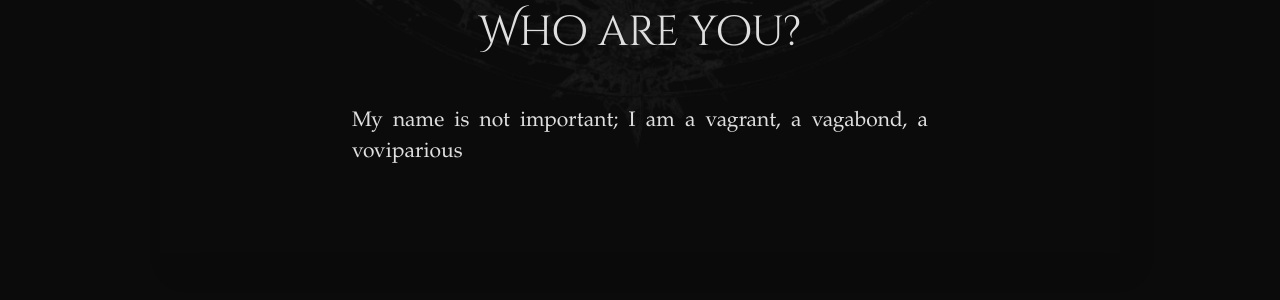
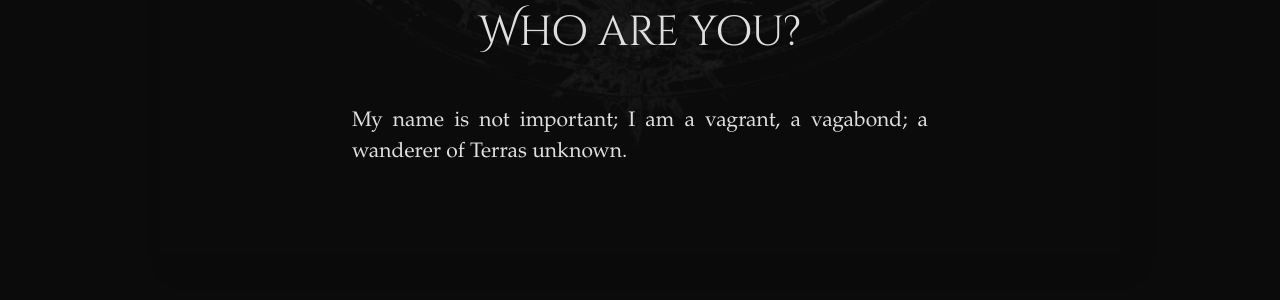
Before and after one commit to 7thSinScribe/ThePeculiarium, a Jekyll site: the page built from about.md, in a window 1280 px wide. Shown: the part 829-1129 px from the top of the page. Built offline with Jekyll 4.4.1, drawn with Linux system fonts in a browser that asks for light colours.

Commit message:
Update about.md

```diff
--- a/about.md
+++ b/about.md
@@ -8,4 +8,4 @@ Welcome to The Black Book, the Peculiarium Paradoxicum or simply The Book. Here
 
 ## Who are you?
 
-My name is not important; I am a vagrant, a vagabond, a voviparious
+My name is not important; I am a vagrant, a vagabond; a wanderer of Terras unknown.
```
